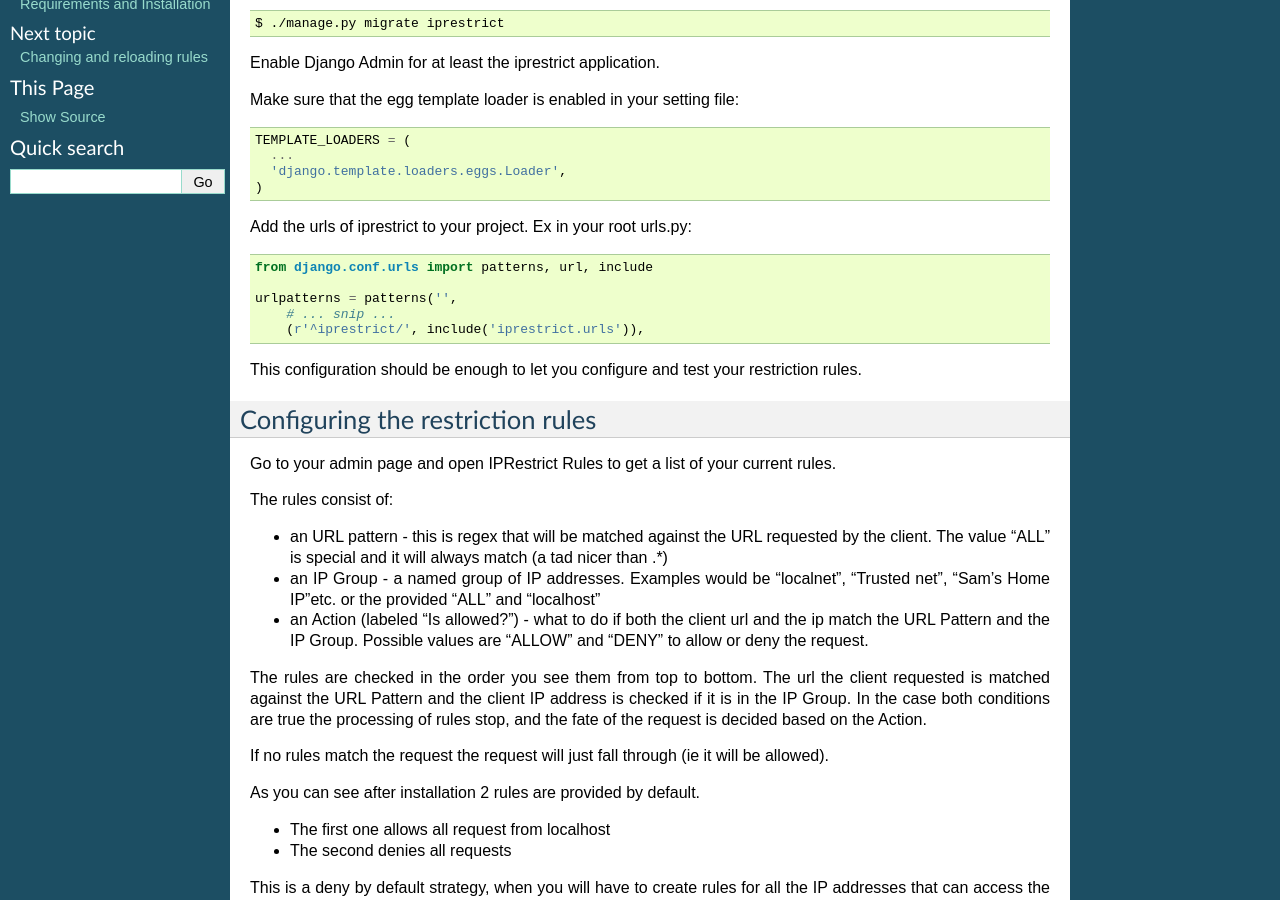
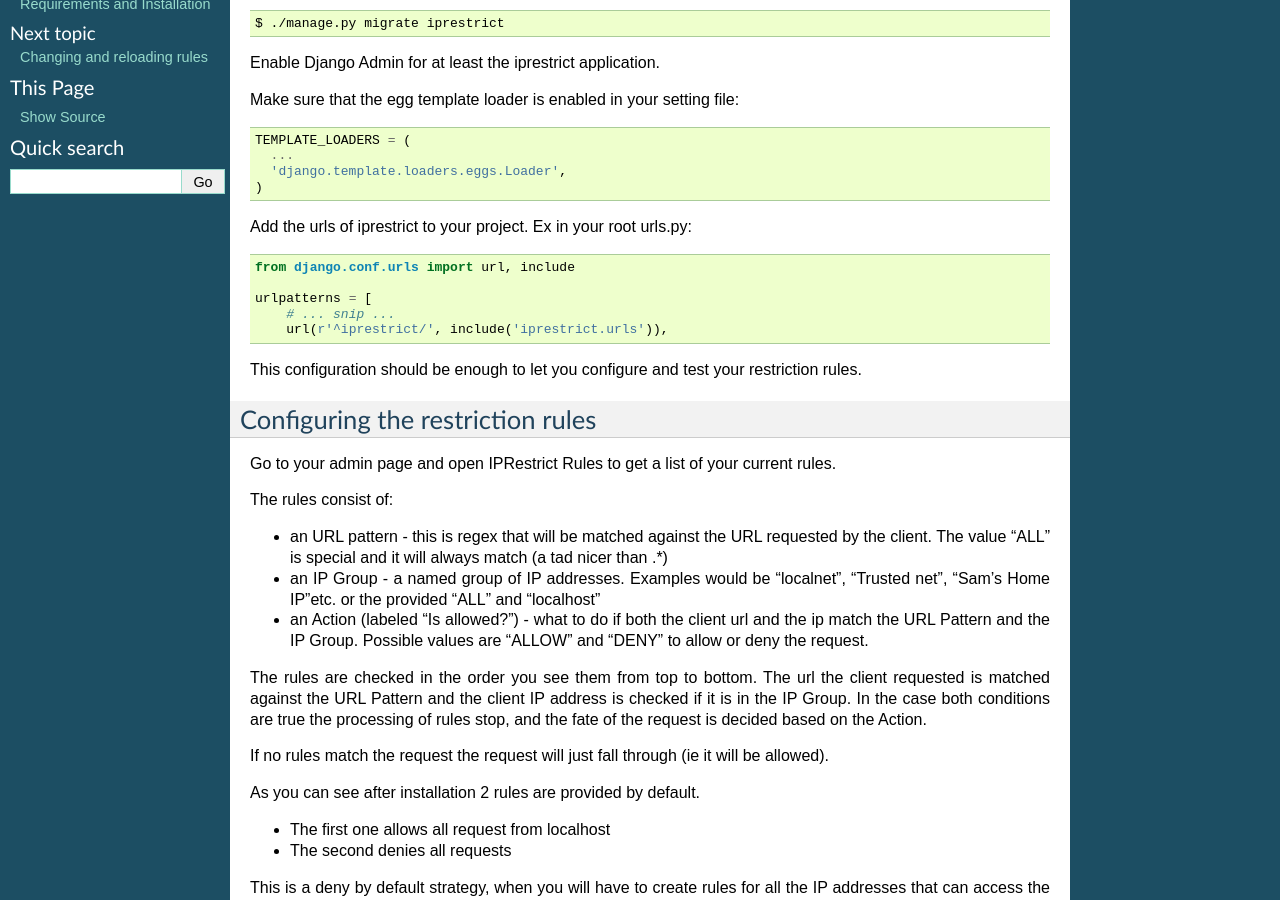
Before and after one commit to muccg/django-iprestrict, a Sphinx documentation site: the page built from docs/configuration.rst, in a window 1280 px wide and 900 px high, scrolled down 323 px. Built offline with Sphinx 7.4.7, drawn with Linux system fonts in a browser that asks for light colours.

Commit message:
docs: Update configuration of urlpatterns to match newer django versions

```diff
--- a/docs/configuration.rst
+++ b/docs/configuration.rst
@@ -28,11 +28,11 @@
 
 Add the urls of iprestrict to your project. Ex in your root urls.py::
 
-  from django.conf.urls import patterns, url, include
+  from django.conf.urls import url, include
 
-  urlpatterns = patterns('',
+  urlpatterns = [
       # ... snip ...
-      (r'^iprestrict/', include('iprestrict.urls')),
+      url(r'^iprestrict/', include('iprestrict.urls')),
 
 This configuration should be enough to let you configure and test your restriction rules.
 
```
